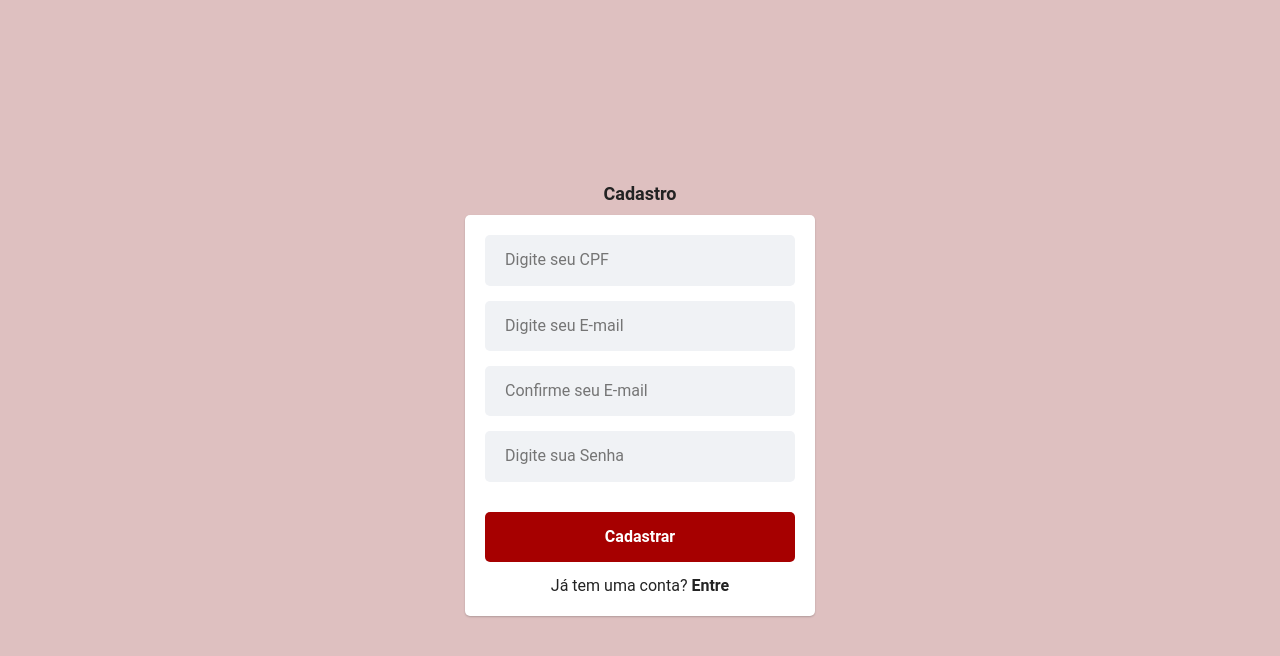
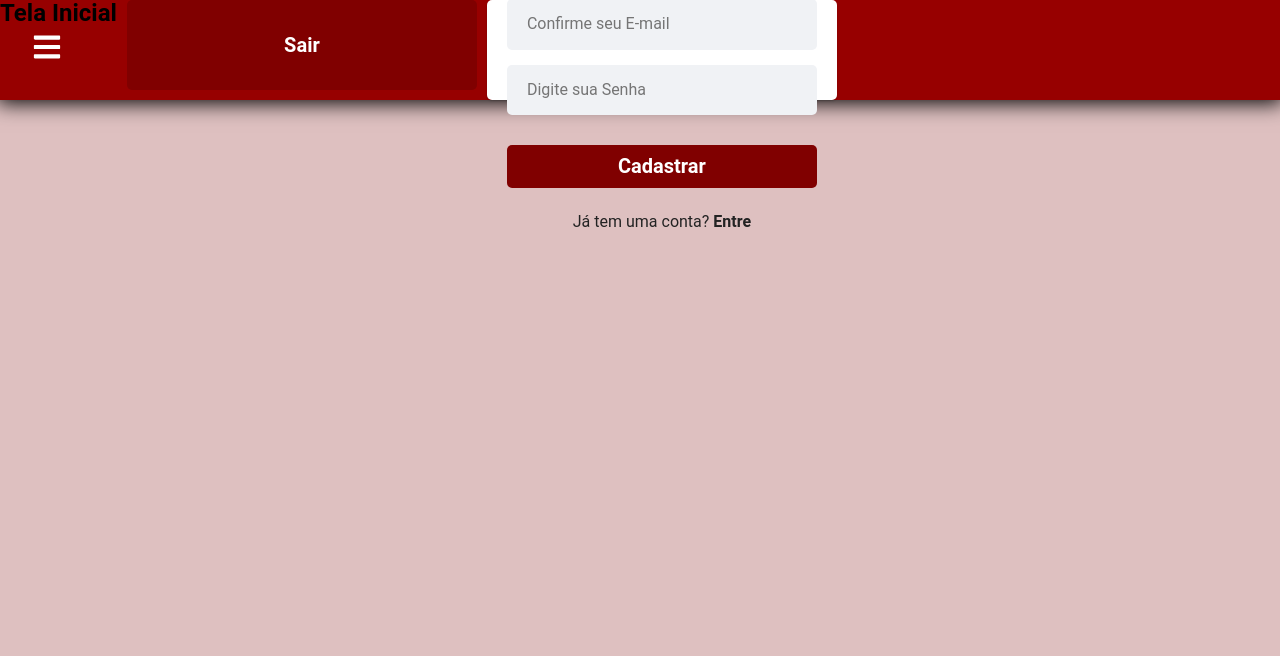
Before and after one commit to sebastiao-oliveira/SAJU, a React (Create React App) app: page /signup in a window 1280 px wide. Shown: the top 656 px of the page. Built offline with nearby package versions, Linux system fonts and the light colour scheme.

Commit message:
Atualizaçao do Menu

```diff
--- a/src/components/Button/index.js
+++ b/src/components/Button/index.js
@@ -1,11 +1,14 @@
 import React from "react";
 import * as C from "./styles";
+//import { Container } from './styles'
 
-const Button = ({ Text, onClick, Type = "button" }) => {
+const Button = ({ Icons, Text, onClick, Type = "button" }) => {
   return (
+
     <C.Button type={Type} onClick={onClick}>
       {Text}
     </C.Button>
+
   );
 };
 
--- a/src/components/Button/styles.js
+++ b/src/components/Button/styles.js
@@ -1,15 +1,33 @@
 import styled from "styled-components";
 
 export const Button = styled.button`
-  padding: 16px 20px;
+  padding: 16px 100px;
   outline: none;
   border: none;
   border-radius: 5px;
   width: 100%;
   cursor: pointer;
-  background-color: #a60000;
   color: white;
   font-weight: 600;
-  font-size: 16px;
+  font-size: 20px;
   max-width: 350px;
+
+  margin-top: 100px;
+
+  align-items: center;
+  background-color: #800000;
+
+  color: white;
+  padding: 10px;
+  cursor: pointer;
+
+  margin: 0 10px 10px;
+
+  > svg {
+    margin: 20 20px;
+  }
+
+  &:hover {
+    background-color: #460000;
+  }
 `;
--- /dev/null
+++ b/src/components/Sidebar/index.jsx
@@ -0,0 +1,44 @@
+import React from 'react'
+import { Container, Content } from './styles'
+import Button from "../Button";
+import { useNavigate } from "react-router-dom";
+//import SidebarItem from '../SidebarItem'
+import {
+  FaTimes,
+  FaHome,
+  FaRegFileAlt,
+
+} from 'react-icons/fa'
+
+
+
+const Sidebar = ({ active }) => {
+  const navigate = useNavigate();
+  const closeSidebar = () => {
+    active(false)
+  }
+  const handleItem= () => {
+     navigate("/SignUp");
+  };
+
+
+  return (
+    <Container sidebar={active}>
+      <FaTimes onClick={closeSidebar} />
+      <Content>
+        <Button  Icon={FaHome} Text="Home"/>
+        <Button Icon={FaRegFileAlt} Text="Buscar por assistido" onClick={handleItem}/>
+        <Button  Icon={FaRegFileAlt} Text="Triagem"  onClick={handleItem} />
+        <Button  Icon={FaRegFileAlt} Text="NAJUP" onClick={handleItem}/>
+        <Button  Icon={FaRegFileAlt} Text="Meu Plantão" onClick={handleItem}/>
+        <Button  Icon={FaRegFileAlt} Text="Relatórios" onClick={handleItem}/>
+        <Button  Icon={FaRegFileAlt} Text="O que fazer?" onClick={handleItem}/>
+        <Button  Icon={FaRegFileAlt} Text="Quero Doar" onClick={handleItem}/>
+        <Button  Icon={FaRegFileAlt} Text="Nossas Redes Sociais" onClick={handleItem}/>
+        <Button  Icon={FaRegFileAlt} Text="ADMIN" onClick={handleItem}/>
+      </Content>
+    </Container>
+  )
+}
+
+export default Sidebar
--- a/src/pages/Sidebar/styles.js
+++ b/src/components/Sidebar/styles.js
@@ -6,7 +6,7 @@ export const Container = styled.div`
   height: 100%;
   top: 0px;
   left: 0px;
-  width: 250px;
+  width: 380px;
   left: ${props => props.sidebar ? '0' : '-100%'};
   animation: showSidebar .4s;
 
@@ -17,6 +17,7 @@ export const Container = styled.div`
     height: 30px;
     margin-top: 32px;
     margin-left: 32px;
+    margin-down: 320px;
     cursor: pointer;
   }
 
--- a/src/pages/SidebarItem/index.jsx
+++ b/src/components/SidebarItem/index.jsx
@@ -1,6 +1,7 @@
 import React from 'react'
 import { Container } from './styles'
 
+//Itens da barra lateral
 const SidebarItem = ({ Icon, Text }) => {
   return (
     <Container>
--- a/src/pages/SidebarItem/styles.js
+++ b/src/components/SidebarItem/styles.js
@@ -3,7 +3,7 @@ import styled from 'styled-components';
 export const Container = styled.div`
   display:flex;
   align-items: center;
-  background-color: #880000;
+  background-color: #800000;
   font-size: 20px;
   color: white;
   padding: 10px;
--- a/src/pages/Sidebar/index.jsx
+++ /dev/null
@@ -1,36 +0,0 @@
-import React from 'react'
-import { Container, Content } from './styles'
-import {
-  FaTimes,
-  FaHome,
-  FaRegFileAlt,
-
-} from 'react-icons/fa'
-
-import SidebarItem from '../SidebarItem'
-
-const Sidebar = ({ active }) => {
-
-  const closeSidebar = () => {
-    active(false)
-  }
-
-  return (
-    <Container sidebar={active}>
-      <FaTimes onClick={closeSidebar} />
-      <Content>
-        <SidebarItem Icon={FaHome} Text="Home" />
-        <SidebarItem Icon={FaRegFileAlt} Text="Buscar por assistido" />
-        <SidebarItem Icon={FaRegFileAlt} Text="Triagem" />
-        <SidebarItem Icon={FaRegFileAlt} Text="NAJUP" />
-        <SidebarItem Icon={FaRegFileAlt} Text="Meu Plantão" />
-        <SidebarItem Icon={FaRegFileAlt} Text="Relatórios" />
-        <SidebarItem Icon={FaRegFileAlt} Text="O que fazer?" />
-        <SidebarItem Icon={FaRegFileAlt} Text="Quero Doar" />
-        <SidebarItem Icon={FaRegFileAlt} Text="Nossas Redes Sociais" />
-      </Content>
-    </Container>
-  )
-}
-
-export default Sidebar
--- a/src/pages/Signin/index.js
+++ b/src/pages/Signin/index.js
@@ -64,7 +64,6 @@ const Signin = () => {
           <Link to="/Signup">&nbsp;Cadastre um usuário fictício</Link>
         </C.Strong>
       </C.LabelSignup>
-
     </C.Container>
   );
 };
--- a/src/pages/Signup/index.js
+++ b/src/pages/Signup/index.js
@@ -1,9 +1,13 @@
 import React, { useState } from "react";
+
 import Input from "../../components/Input";
 import Button from "../../components/Button";
 import * as C from "./styles";
 import { Link, useNavigate } from "react-router-dom";
 import useAuth from "../../hooks/useAuth";
+import Sidebar from "../../components/Sidebar";
+import { FaBars } from "react-icons/fa";
+
 
 //Tela de cadastro
 const Signup = () => {
@@ -15,6 +19,10 @@ const Signup = () => {
   const navigate = useNavigate();
 
   const { signup } = useAuth();
+
+  const [sidebar, setSidebar] = useState(false);
+
+  const showSiderbar = () => setSidebar(!sidebar);
 
   const handleSignup = () => {
     if (!cpf | !email | !emailConf | !senha) {
@@ -37,10 +45,19 @@ const Signup = () => {
   };
 
   return (
-    <C.Container>
-      <C.Label>Cadastro</C.Label>
+
+    <C.Container2>
+     <C.Title>Tela Inicial</C.Title>
+        <Button Text="Sair" onClick={() => [navigate("/")]}>
+          Sair
+        </Button>
+
+        <FaBars onClick={showSiderbar} />
+        {sidebar && <Sidebar active={setSidebar} />}
+
+
       <C.Content>
-      <Input
+        <Input
           type="number"
           placeholder="Digite seu CPF"
           value={cpf}
@@ -73,7 +90,7 @@ const Signup = () => {
           </C.Strong>
         </C.LabelSignin>
       </C.Content>
-    </C.Container>
+    </C.Container2>
   );
 };
 
--- a/src/pages/Signup/styles.js
+++ b/src/pages/Signup/styles.js
@@ -1,4 +1,6 @@
 import styled from "styled-components";
+
+export const Title = styled.h2``;
 
 export const Container = styled.div`
   display: flex;
@@ -7,6 +9,22 @@ export const Container = styled.div`
   flex-direction: column;
   gap: 10px;
   height: 100vh;
+`;
+export const Container2 = styled.div`
+  height: 100px;
+  display: flex;
+  background-color: #970000;
+  box-shadow: 0 0 20px 3px;
+
+  > svg {
+    position: fixed;
+    color: white;
+    width: 30px;
+    height: 30px;
+    margin-top: 32px;
+    margin-left: 32px;
+    cursor: pointer;
+  }
 `;
 
 export const Content = styled.div`
```
Also changed, not shown: src/pages/Home/index.js (+3 -4 lines), src/pages/Home/styles.js (+0 -12 lines), 2 other files (tests, documents, lock files or other folders). Lines whose indentation alone changed are shown as unchanged.
